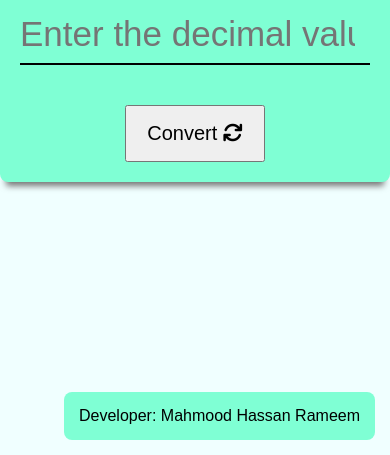
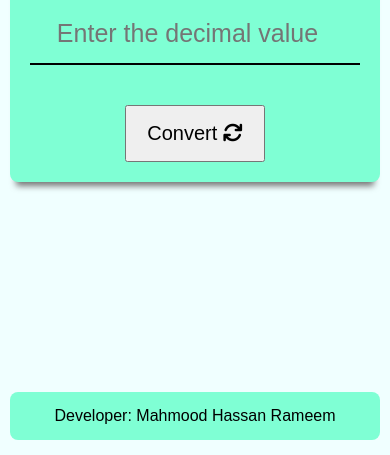
Before and after one commit to rameem2003/dec_to_bin_converter, a plain HTML site: page index.html in a window 390 px wide. Shown: the part 389-844 px from the top of the page. Drawn offline with Linux system fonts and the light colour scheme.

Commit message:
responsive added

```diff
--- a/style.css
+++ b/style.css
@@ -60,3 +60,23 @@ footer{
     background-color: aquamarine;
     padding: 15px;
 }
+
+
+
+@media screen and (max-width: 500px) {
+    #app_body{
+        margin: 0 10px;
+    }
+
+    #app_body input{
+        font-size: 25px;
+        text-align: center;
+    }
+
+    footer{
+        right: 0;
+        left: 0;
+        margin: 0 10px;
+        text-align: center;
+    }
+}
```
